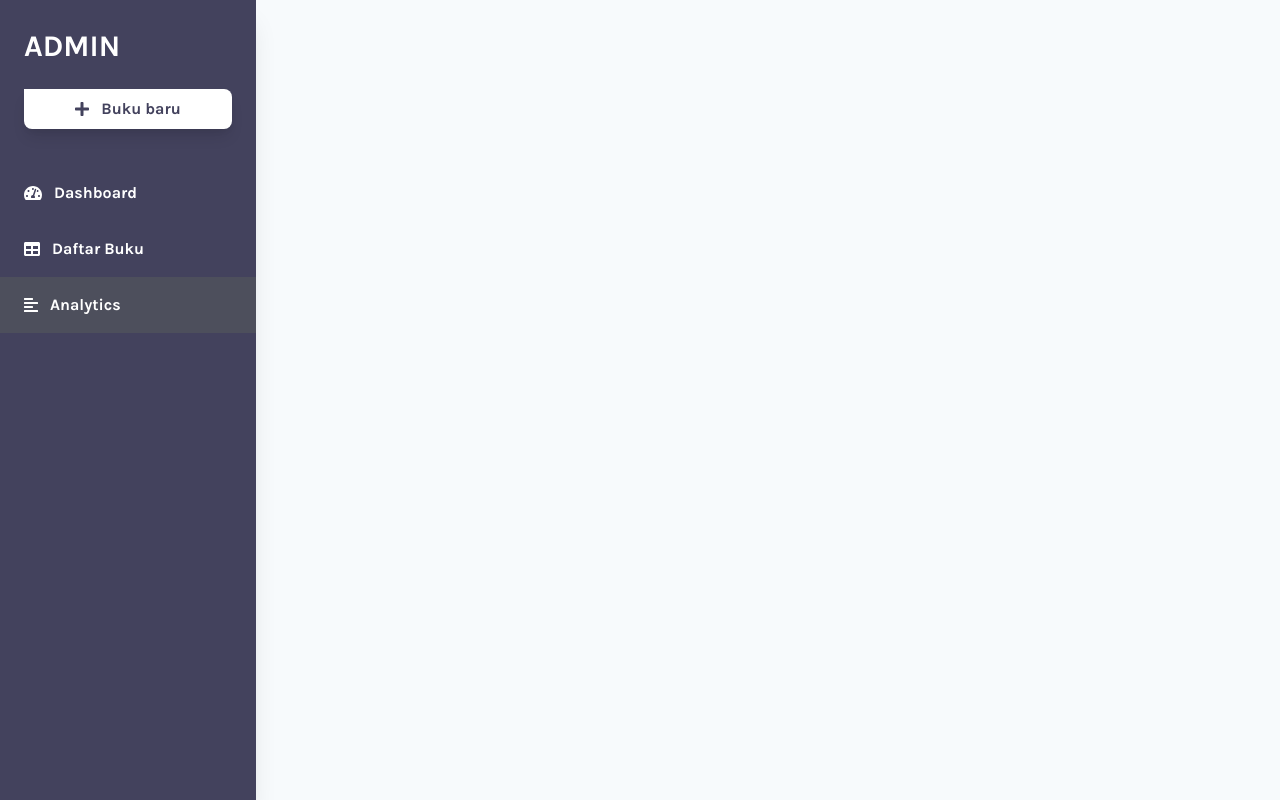
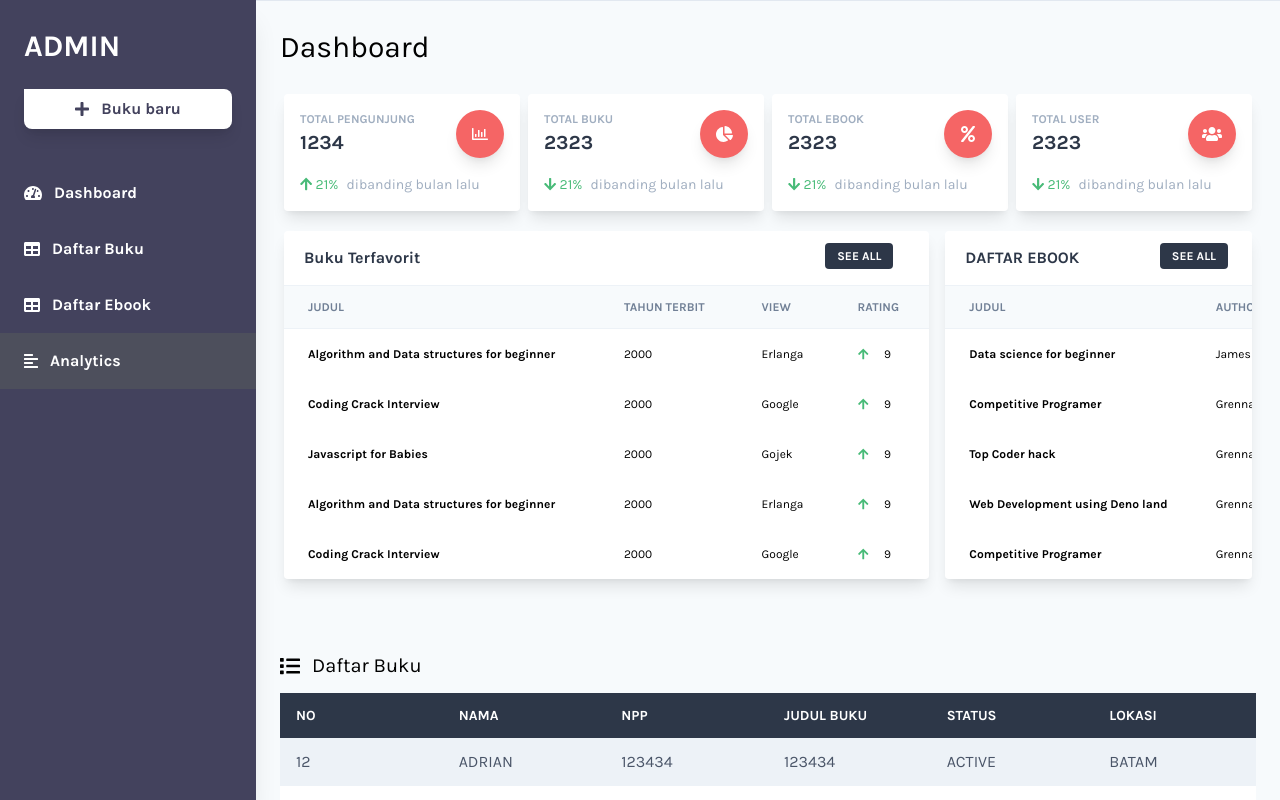
Before and after one commit to smatergithub/bni_library, a React (Create React App) app in the folder react/: page /admin/analytics in a window 1280 px wide. Built offline with nearby package versions, Linux system fonts and the light colour scheme.

Commit message:
Add | Detail Books and Ebooks pages

```diff
--- a/react/src/screen/admin/component/FavoriteBookAndEbookList.js
+++ b/react/src/screen/admin/component/FavoriteBookAndEbookList.js
@@ -53,7 +53,7 @@ let mockEbook = [
     author: 'Grennady'
   },
 ]
-function FavoriteBookAndEbookList() {
+function FavoriteBookAndEbookList({ goToEBookDetail, goToBookDetail }) {
   return (
     <div className="flex flex-wrap mt-5 px-1">
       <div className="w-full xl:w-8/12 mb-12 xl:mb-0 ">
@@ -69,6 +69,7 @@ function FavoriteBookAndEbookList() {
                 <button
                   className="bg-gray-800 text-white active:bg-indigo-600 text-xs font-bold uppercase px-3 py-1 rounded outline-none focus:outline-none mr-1 mb-1"
                   type="button"
+                  onClick={() => goToBookDetail()}
                   style={{
                     transition: 'all .15s ease'
                   }}
@@ -140,6 +141,7 @@ function FavoriteBookAndEbookList() {
                   style={{
                     transition: 'all .15s ease'
                   }}
+                  onClick={() => goToEBookDetail()}
                 >
                   See all
                       </button>
--- a/react/src/screen/admin/component/Sidebar.js
+++ b/react/src/screen/admin/component/Sidebar.js
@@ -9,10 +9,16 @@ let routes = [
     params: 'dashboard'
   },
   {
-    path: '/admin/add-book',
+    path: '/admin/books',
     name: 'Daftar Buku',
     icon: 'fas fa-table',
-    params: 'add-book'
+    params: 'books'
+  },
+  {
+    path: '/admin/ebooks',
+    name: 'Daftar Ebook',
+    icon: 'fas fa-table',
+    params: 'ebooks'
   },
   {
     path: '/admin/analytics',
@@ -22,7 +28,7 @@ let routes = [
   },
 ]
 
-function Sidebar({ url }) {
+function Sidebar({ url, createNewBook }) {
 
   let [selectedMenu, setSelectedMenu] = useState(url)
 
@@ -30,7 +36,7 @@ function Sidebar({ url }) {
     <div class="relative bg-sidebar h-screen w-64 hidden sm:block shadow-xl">
       <div class="p-6">
         <a class="text-white text-3xl font-semibold uppercase hover:text-gray-300">Admin</a>
-        <button class="w-full bg-white cta-btn font-semibold py-2 mt-5 rounded-br-lg rounded-bl-lg rounded-tr-lg shadow-lg hover:shadow-xl hover:bg-gray-300 flex items-center justify-center">
+        <button onClick={() => createNewBook()} class="w-full bg-white cta-btn font-semibold py-2 mt-5 rounded-br-lg rounded-bl-lg rounded-tr-lg shadow-lg hover:shadow-xl hover:bg-gray-300 flex items-center justify-center">
           <i class="fas fa-plus mr-3"></i> Buku baru
             </button>
       </div>
--- /dev/null
+++ b/react/src/screen/admin/pages/books/index.js
@@ -0,0 +1,20 @@
+import React from 'react'
+
+import Table from '../../component/Table'
+function Books() {
+  return (
+    <div className="w-full h-screen overflow-x-hidden border-t flex flex-col">
+      <main className="w-full flex-grow p-6">
+        <h1 className="w-full text-3xl text-black pb-6">Daftar Buku</h1>
+
+
+        <Table />
+
+      </main>
+
+
+    </div>
+  )
+}
+
+export default Books
--- a/react/src/screen/admin/pages/dashboard/index.js
+++ b/react/src/screen/admin/pages/dashboard/index.js
@@ -2,19 +2,22 @@ import React from 'react'
 import Table from '../../component/Table'
 import TopBar from '../../component/TopBar'
 import FavoriteBookAndEbookList from '../../component/FavoriteBookAndEbookList'
-function Dashboard() {
-
+function Dashboard(props) {
+  let { history } = props
+  function goToBookDetail() {
+    history.push('/admin/books')
+  }
+  function goToEBookDetail() {
+    history.push('/admin/ebooks')
+  }
   return (
     <div class="bg-gray-100 font-family-karla flex">
-
-
       <div class="w-full flex flex-col h-screen overflow-y-hidden">
-
         <div class="w-full overflow-x-hidden border-t flex flex-col">
           <main class="w-full flex-grow p-6">
             <h1 class="text-3xl text-black pb-6">Dashboard</h1>
             <TopBar />
-            <FavoriteBookAndEbookList />
+            <FavoriteBookAndEbookList goToBookDetail={goToBookDetail} goToEBookDetail={goToEBookDetail} />
             <div class="w-full mt-12">
               <p class="text-xl pb-3 flex items-center">
                 <i class="fas fa-list mr-3"></i> Daftar Buku
--- /dev/null
+++ b/react/src/screen/admin/pages/ebooks/index.js
@@ -0,0 +1,19 @@
+import React from 'react'
+
+import Table from '../../component/Table'
+function EBooks() {
+
+  return (
+    <div className="w-full h-screen overflow-x-hidden border-t flex flex-col">
+      <main className="w-full flex-grow p-6">
+        <h1 className="w-full text-3xl text-black pb-6">Daftar Ebook</h1>
+        <Table />
+
+      </main>
+
+
+    </div>
+  )
+}
+
+export default EBooks
--- a/react/src/screen/admin/pages/index.js
+++ b/react/src/screen/admin/pages/index.js
@@ -1,35 +1,54 @@
-import React from 'react'
+import React, { useState } from 'react'
 import { BrowserRouter as Router, Switch, Route, Redirect, Link } from "react-router-dom";
 import Sidebar from '../component/Sidebar'
 import Header from '../component/Header'
 import Dashboard from './dashboard'
 import CreateNewBook from './createNewBook'
+import Books from './books'
+import Ebooks from './ebooks'
 const routes = [
   {
     path: "/admin/dashboard",
     exact: true,
-    main: () => <Dashboard />
+    main: (props) => <Dashboard {...props} />
   },
   {
-    path: "/admin/add-book",
+    path: "/admin/books",
     exact: false,
-    main: () => <CreateNewBook />
+    main: () => <Books />
+  },
+  {
+    path: "/admin/ebooks",
+    exact: false,
+    main: () => <Ebooks />
   },
   {
     path: "/admin/analytics",
     exact: false,
-    main: () => () => <Dashboard />
+    main: () => <Dashboard />
+  },
+  {
+    path: "/admin/add-new-book",
+    exact: false,
+    main: (props) => <CreateNewBook {...props} />
   }
 ];
+
+
 function HomeAdmin(props) {
 
+  function createNewBook() {
+
+    let { history } = props
+    history.push('/admin/add-new-book')
+  }
   return (
-    <Router>
+
     <div class="bg-gray-100 font-family-karla flex" >
       <div style={{
         zIndex: '10000'
       }}>
-          <Sidebar url={props.match.params.id} />
+        <Sidebar url={props.match.params.id} createNewBook={createNewBook} />
       </div>
       <div class="w-full flex flex-col h-screen overflow-y-hidden">
         {/* <Header /> */}
@@ -41,14 +60,14 @@ function HomeAdmin(props) {
               key={index}
               path={route.path}
               exact={route.exact}
-                children={<route.main />}
+              children={<route.main {...props} />}
             />
           ))}
         </Switch>
       </div>
 
     </div>
-    </Router>
+
   )
 }
 export default HomeAdmin
```
Lines whose indentation alone changed are shown as unchanged.
